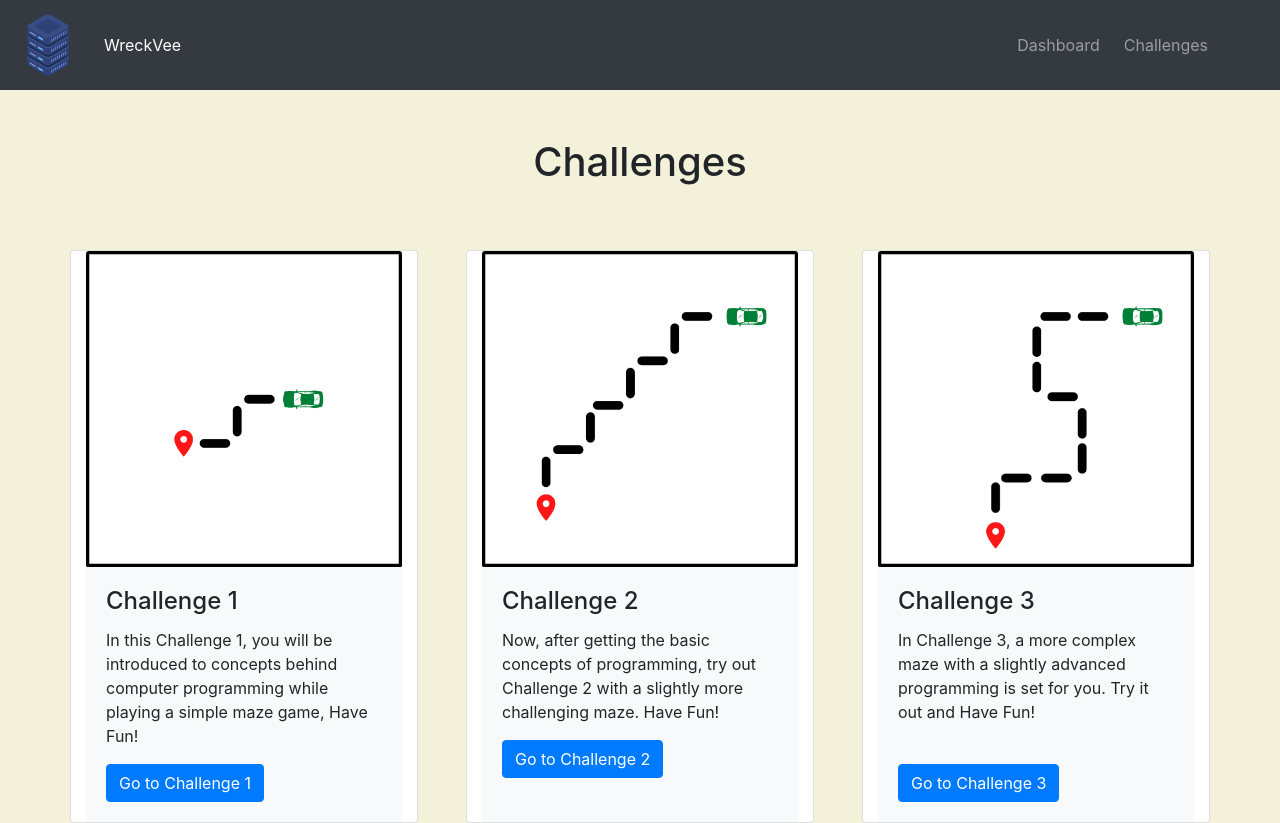
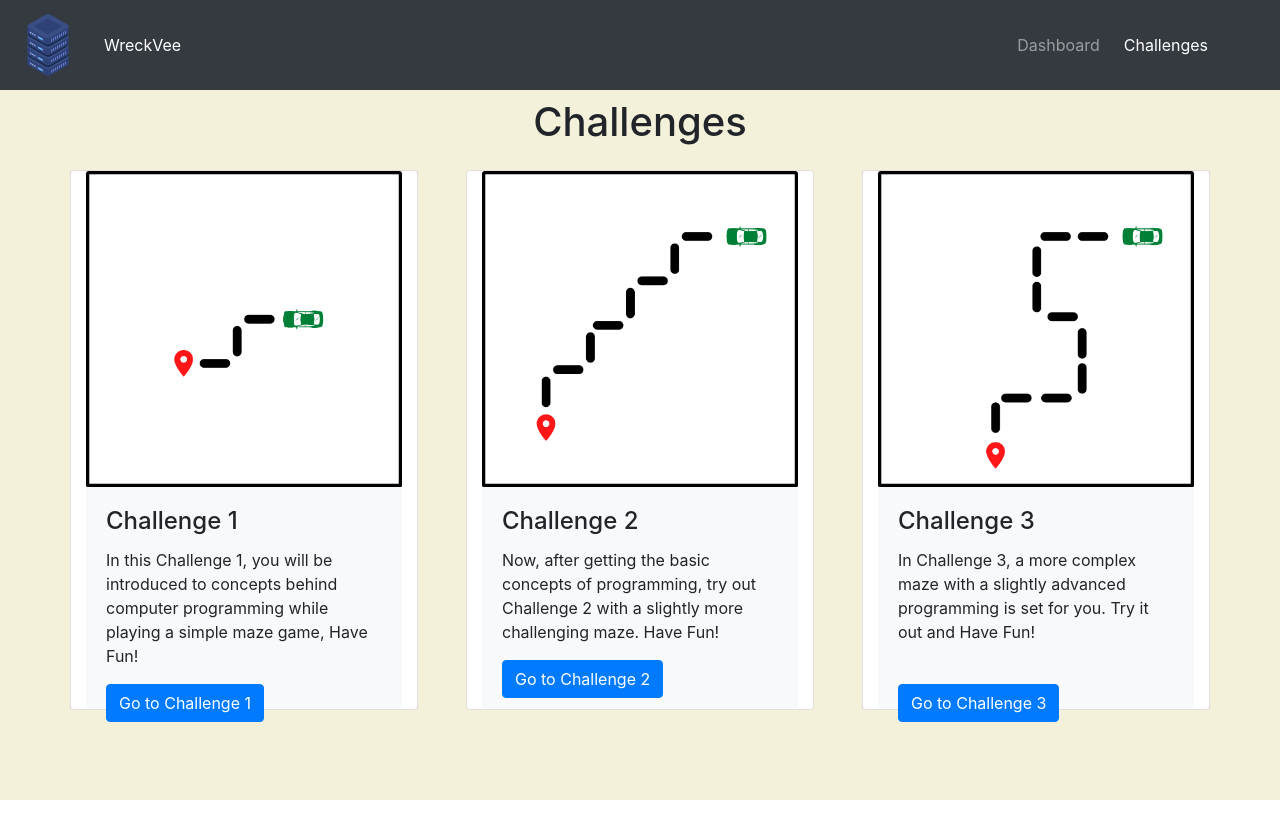
Before and after one commit to GummyKitteh/ict2201-p2-8, a Flask app: page /viewchallenges.html in a window 1280 px wide. After the commit the page ends 800 px from the top, so only its background shows below. Run offline with Flask 2, Linux system fonts and the light colour scheme; some libraries are stand-ins or nearby versions.

Commit message:
Added active directory tracking and changed some minor css issues

```diff
--- /dev/null
+++ b/static/css/main.css
@@ -0,0 +1,3 @@
+.card {
+    height: 540px;
+}
--- a/templates/challenge1.html
+++ b/templates/challenge1.html
@@ -1,4 +1,5 @@
 {% extends "layout.html" %}
+{% set active_page = "challenge" %}
 {% block css %}
 <link rel="stylesheet" href={{ url_for('static', filename='css/blockly.css')}}>
 {% endblock %}
@@ -11,7 +12,7 @@
 {% endblock %}
 {% block main %}
 <header style="background-color:#F3F1DA">
-    <div class="p-5 text-center">
+    <div class="p-3 text-center">
         <h1 class="mb-3">Challenge 1</h1>
     </div>
 </header>
--- a/templates/challenge2.html
+++ b/templates/challenge2.html
@@ -1,4 +1,5 @@
 {% extends "layout.html" %}
+{% set active_page = "challenge" %}
 {% block css %}
 <link rel="stylesheet" href={{ url_for('static', filename='css/blockly.css')}}>
 {% endblock %}
@@ -11,7 +12,7 @@
 {% endblock %}
 {% block main %}
 <header style="background-color:#F3F1DA">
-    <div class="p-5 text-center">
+    <div class="p-3 text-center">
         <h1 class="mb-3">Challenge 2</h1>
     </div>
 </header>
--- a/templates/challenge3.html
+++ b/templates/challenge3.html
@@ -1,4 +1,5 @@
 {% extends "layout.html" %}
+{% set active_page = "challenge" %}
 {% block css %}
 <link rel="stylesheet" href={{ url_for('static', filename='css/blockly.css')}}>
 {% endblock %}
@@ -11,7 +12,7 @@
 {% endblock %}
 {% block main %}
 <header style="background-color:#F3F1DA">
-    <div class="p-5 text-center">
+    <div class="p-3 text-center">
         <h1 class="mb-3">Challenge 3</h1>
     </div>
 </header>
--- a/templates/dashboard.html
+++ b/templates/dashboard.html
@@ -1,4 +1,5 @@
 {% extends "layout.html" %}
+{% set active_page = "dashboard" %}
 {% block css %}
 <link rel="stylesheet" href={{ url_for('static', filename='css/blockly.css')}}>
 <link rel="stylesheet" href={{ url_for('static', filename='css/dashboard.css')}}>
--- a/templates/layout.html
+++ b/templates/layout.html
@@ -18,7 +18,6 @@
             aria-controls="navbarTogglerDemo01" aria-expanded="false" aria-label="Toggle navigation">
         <span class="navbar-toggler-icon"></span>
     </button>
-
     <div class="collapse navbar-collapse" id="navbarTogglerDemo01">
         <ul class="navbar-nav mr-auto mt-2 mt-lg-0">
             <li class="nav-item active">
@@ -26,10 +25,8 @@
             </li>
         </ul>
         <ul class="nav navbar-nav navbar-right">
-            <li><a class="mr-2 nav-link" href="dashboard.html"> Dashboard</a></li>
-            <li><a class="mr-5 nav-link" href="viewchallenges.html"> Challenges</a></li>
-
-
+            <li><a class="mr-2 nav-link {{ 'active' if active_page == 'dashboard' else '' }}" href="dashboard.html"> Dashboard</a></li>
+            <li><a class="mr-5 nav-link {{ 'active' if active_page == 'challenge' else '' }}" href="viewchallenges.html"> Challenges</a></li>
         </ul>
     </div>
 </nav>
@@ -46,6 +43,6 @@
 {% block scripts %}{% endblock %}
 </body>
 <footer>
-{% block footerscript %}{% endblock %}
+    {% block footerscript %}{% endblock %}
 </footer>
 </html>
--- a/templates/viewchallenges.html
+++ b/templates/viewchallenges.html
@@ -1,7 +1,11 @@
 {% extends "layout.html" %}
+{% set active_page = "challenge" %}
+{% block css %}
+<link rel="stylesheet" href={{ url_for('static', filename='css/main.css')}}>
+{% endblock %}
 {% block main %}
 <header style="background-color:#F3F1DA">
-<div class="p-5 text-center">
+<div class="p-2 text-center">
     <h1 class="mb-3">Challenges</h1>
 </div>
 </header>
```
